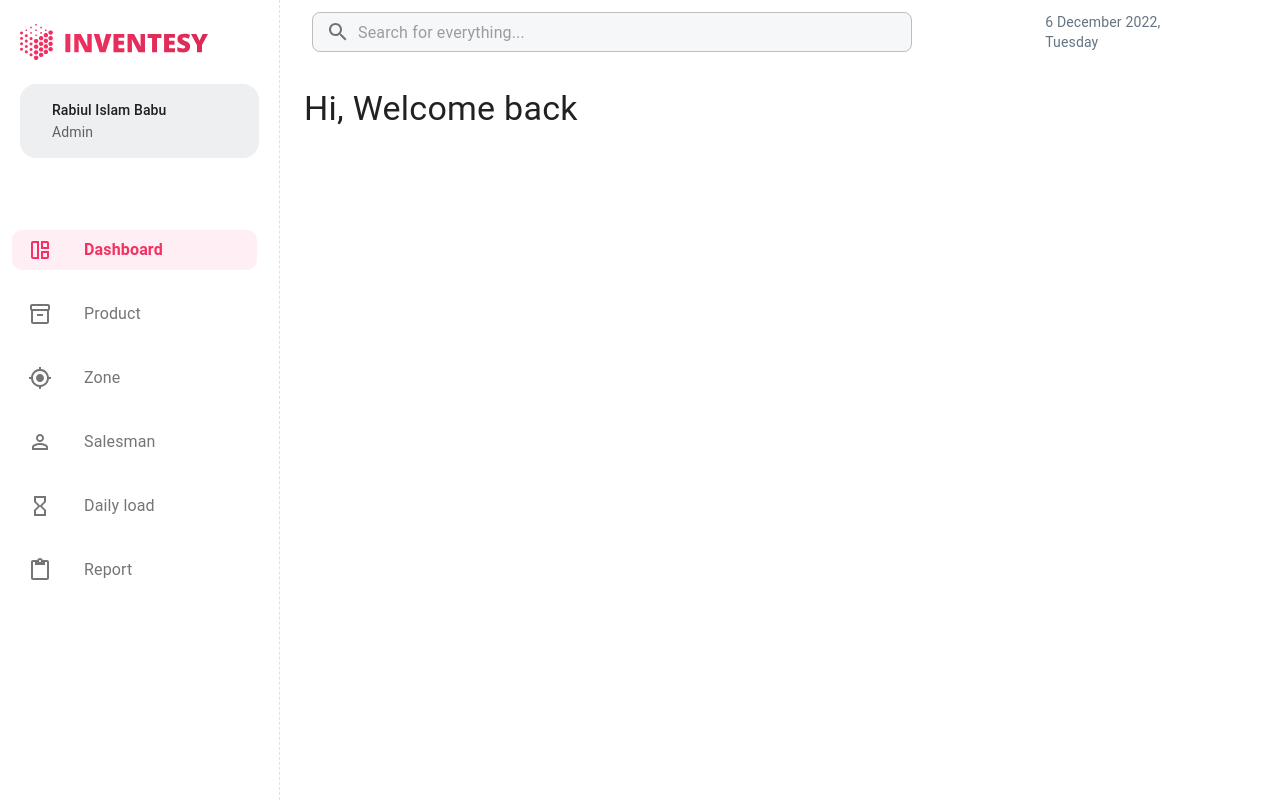
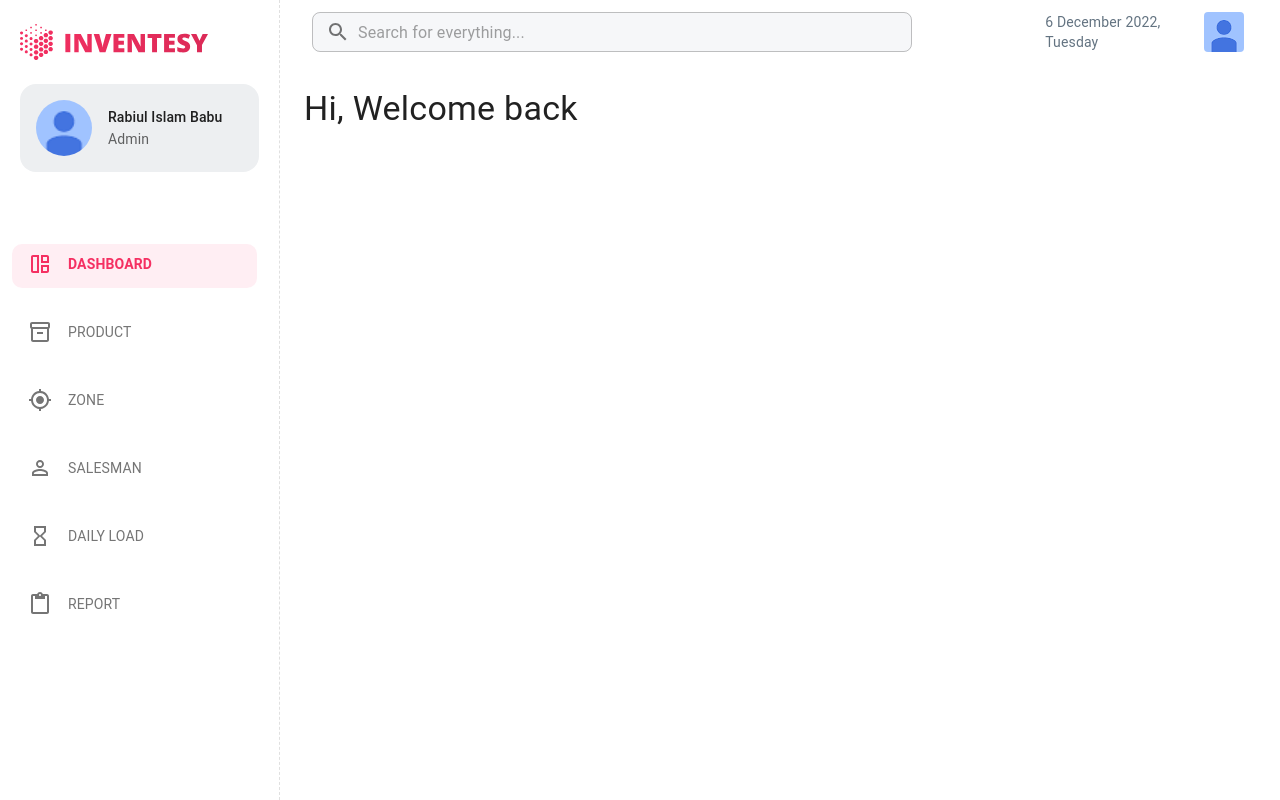
Before and after one commit to ssjisan/inventesy-dashboard, a React (Create React App) app: page / in a window 1280 px wide. Built offline with nearby package versions, Linux system fonts and the light colour scheme.

Commit message:
style folder removed

```diff
--- a/src/Layout/Navbar/AccountPopOver.js
+++ b/src/Layout/Navbar/AccountPopOver.js
@@ -22,7 +22,7 @@ export default function AccountPopOver() {
     return (
         <>
             <Button onClick={handleOpenPopOver}>
-                {/* <Avatar src={Profile} alt="Rabiul Islam" variant="rounded" /> */}
+                <Avatar src="avatar.png" alt="Rabiul Islam" variant="rounded" />
             </Button>
             <Menu
                 sx={{ mt: "52px" }}
--- a/src/Layout/Sidebar/Sidebar.js
+++ b/src/Layout/Sidebar/Sidebar.js
@@ -8,11 +8,9 @@ import List from "@mui/material/List";
 import ListItem from "@mui/material/ListItem";
 import ListItemButton from "@mui/material/ListItemButton";
 import ListItemIcon from "@mui/material/ListItemIcon";
-import ListItemText from "@mui/material/ListItemText";
-import "../Style/Sidebar.css";
 import Navbar from "../Navbar/Navbar";
-import {navConfig} from "../Navbar/NavConfig";
-import { Avatar, Typography } from "@mui/material";
+import { navConfig } from "../Navbar/NavConfig";
+import { Avatar, Button, Typography } from "@mui/material";
 const drawerWidth = 280;
 
 function Sidebar(props) {
@@ -36,25 +34,27 @@ function Sidebar(props) {
         <img src="Logo.svg" alt="React Logo" />
       </Box>
       <Box sx={{ mb: 5, mx: 2.5 }}>
-                <Box className="accountStyle">
-                    {/* <Box>
+        <Box
+          sx={{
+            display: "flex",
+            alignItems: "center",
+            padding: "16px",
+            borderRadius: "16px",
+            backgroundColor: "#edeff1",
+          }}
+        >
+          <Box>
             <Avatar
-                            src={Profile}
+              src="avatar.png"
               alt="photoURL"
               sx={{ width: 56, height: 56 }}
             />
-                    </Box> */}
+          </Box>
           <Box sx={{ ml: 2 }}>
-                        <Typography
-                            variant="subtitle2"
-                            sx={{ color: "text.primary" }}
-                        >
+            <Typography variant="subtitle2" sx={{ color: "text.primary" }}>
               Rabiul Islam Babu
             </Typography>
-                        <Typography
-                            variant="body2"
-                            sx={{ color: "text.secondary" }}
-                        >
+            <Typography variant="body2" sx={{ color: "text.secondary" }}>
               Admin
             </Typography>
           </Box>
@@ -63,35 +63,49 @@ function Sidebar(props) {
       <List>
         {navConfig.map((item) => (
           <>
-                        <Link
-                            to={item.link}
-                            style={linkStyle}
+            <Link to={item.link} style={linkStyle} key={item.id}>
+              <Box
                 key={item.id}
+                sx={{
+                  ml: 1.5,
+                  background:
+                    pathname === item.link && "rgba(245, 48, 98, 0.08)",
+
+                  borderRadius: "10px",
+                  width: "245px",
+                  height: "44px",
+                }}
               >
-                            <ListItem
-                                key={item.id}
-                                disablePadding
-                                sx={{ ml: 1.5}}
-                                className={`${
-                                    pathname === item.link
-                                        ? "active"
-                                        : "regular"
-                                }`}
+                <Button
+                  sx={{
+                    display: "flex",
+                    justifyContent: "flex-start",
+                    borderRadius: "10px",
+                    width: "100%",
+                    padding: "8px 16px 8px 16px",
+                    color: pathname === item.link ? "#F53062" : "#757575",
+                  }}
                 >
-                                <ListItemButton>
                   <ListItemIcon
                     sx={{
-                                            color:
-                                                pathname === item.link
-                                                    ? "#F53062"
-                                                    : "#757575",
+                      color: pathname === item.link ? "#F53062" : "#757575",
+                      marginRight: "16px",
+                      minWidth: "24px",
                     }}
                   >
                     {item.icon}
                   </ListItemIcon>
-                                    <Typography sx={{fontWeight: pathname === item.link ? 600 : 400}}> {item.title} </Typography>
-                                </ListItemButton>
-                            </ListItem>
+                  <Typography
+                    sx={{
+                      fontWeight: pathname === item.link ? 600 : 400,
+                      fontSize: "14px",
+                    }}
+                  >
+                    {" "}
+                    {item.title}{" "}
+                  </Typography>
+                </Button>
+              </Box>
             </Link>
           </>
         ))}
@@ -137,7 +151,7 @@ function Sidebar(props) {
             "& .MuiDrawer-paper": {
               boxSizing: "border-box",
               width: drawerWidth,
-                            borderRightStyle: 'dashed'
+              borderRightStyle: "dashed",
             },
           }}
           open
--- a/src/Layout/Style/Sidebar.css
+++ /dev/null
@@ -1,27 +0,0 @@
-.active {
-    background: rgba(245, 48, 98, 0.08);
-    color: #F53062;
-    width: 100%;
-    max-width: 245px;
-    border-radius: 10px;
-    font-weight: 600;
-}
-.regular {
-    color: #757575;
-    width: 100%;
-    max-width: 245px;
-    border-radius: 10px;
-}
-.active-icon {
-    color: #2065d1;
-}
-.icon {
-    color: #757575;
-}
-.accountStyle {
-    display: flex;
-    align-items: center;
-    padding: 16px;
-    border-radius: 16px;
-    background-color: #edeff1;
-}
--- a/src/Pages/Dashboard/Dashboard.js
+++ b/src/Pages/Dashboard/Dashboard.js
@@ -1,4 +1,4 @@
-import { Box, Card, Grid, Toolbar, Typography } from "@mui/material";
+import { Box,Toolbar, Typography } from "@mui/material";
 import React from "react";
 import Sidebar from "../../Layout/Sidebar/Sidebar";
 
```
Also changed, not shown: public/avatar.png (added). Lines whose indentation alone changed are shown as unchanged.
